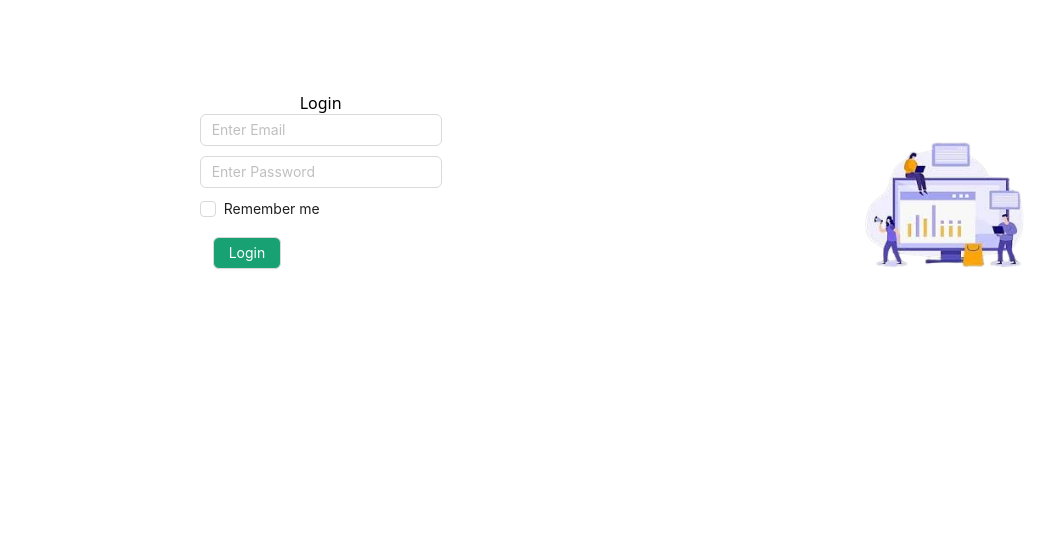
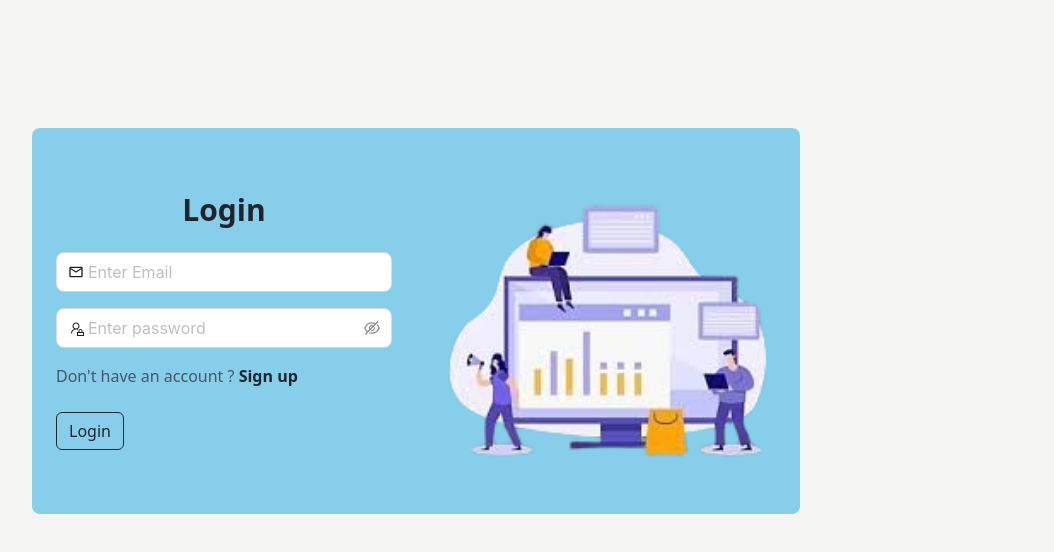
Before and after one commit to Muhammadnoman004/hackahthon-frontend, a React (Vite) app in the folder front-end/: page /login in a window 1280 px wide. Shown: the top 552 px of the page, without its empty margins (224-1278 px from the left). Built offline with nearby package versions, Linux system fonts and the light colour scheme.

Commit message:
Login UI issues solved.

```diff
--- a/front-end/src/Components/Forms/LoginForm/LoginForm.css
+++ /dev/null
@@ -1,68 +0,0 @@
-body {
-    background-color: #18a173;
-}
-
-.head h1 {
-    font-weight: 400;
-}
-
-.mainDiv {
-    border: 1px solid white;
-    display: flex;
-    justify-content: center;
-    align-items: center;
-    padding: 15px;
-    width: 100%;
-    height: 400px;
-    background-color: #fff;
-    color: #000;
-    border-radius: 10px;
-}
-
-.loginDiv {
-    display: flex;
-    flex-direction: column;
-    justify-content: center;
-    align-items: center;
-    width: 100%;
-}
-
-.inp {
-    display: flex;
-    margin-bottom: 10px;
-    flex-direction: row;
-    justify-content: space-between;
-    align-items: center;
-}
-
-.Button {
-
-    background-color: #18a173;
-    color: #fff;
-    transition: 0.5s;
-}
-
-.btn {
-    display: flex;
-    justify-content: space-between;
-    align-items: center;
-    margin-bottom: 30px;
-}
-
-@media (max-width: 559px) {
-    .imgDiv {
-        display: none;
-    }
-
-    .btn {
-        display: flex;
-        justify-content: center;
-    }
-
-    .mainDiv {
-        width: 300px !important;
-        margin: auto !important;
-        margin-top: 10vh !important;
-        padding: 0px !important;
-    }
-}
--- a/front-end/src/Components/Forms/LoginForm/LoginForm.jsx
+++ b/front-end/src/Components/Forms/LoginForm/LoginForm.jsx
@@ -1,49 +1,47 @@
 import React from 'react'
-import './LoginForm.css'
-import animateLogin from '../../../assets/animateSignup.png'
-import { Input, Button, Checkbox } from "antd";
+import { Input } from "antd";
+import animateSignup from '../../../assets/animateSignup.png'
+import { MdMailOutline } from "react-icons/md";
+import { LiaUserLockSolid } from 'react-icons/lia';
+import { Button } from 'react-bootstrap';
+import { Link } from 'react-router-dom';
 
 export default function LoginForm() {
 
-    const onChange = (e) => {
-        console.log(`checked = ${e.target.checked}`);
-    };
-
     return (
-
-        <div className="mainDiv">
-            <div className="loginDiv">
-                <div className="head">
+        <div className='h-screen absolute w-screen sm:bg-stone-100'>
+            <div className="bg-sky-blue m-auto flex justify-center items-center h-screen sm:w-fit sm:h-auto sm:absolute inset-x-0 top-32 rounded-lg">
+                <div className="flex flex-col justify-center items-center w-screen sm:w-96 h-auto p-3">
+                    <div className='mb-4 mt-5 text-4xl font-bold sm:font-semibold sm:text-3xl'>
                         <h1>Login</h1>
                     </div>
-                <div className="Form">
-
-                    <div className="inp">
-
-                        <Input type="email" placeholder="Enter Email" />
+                    <div className=" w-screen px-4 sm:w-96">
+                        <div className="mb-3">
+                            <Input type="email" placeholder="Enter Email" size='large' prefix={<MdMailOutline />
+                            } />
                         </div>
-                    <div className="inp">
-                        <Input type="password" placeholder="Enter Password" />
+                        <div className="mb-3">
+                            <Input.Password placeholder="Enter password" size='large' prefix={<LiaUserLockSolid />} />
+                        </div>
+                        <div>
+                            <span className='text-gray-600'>Don't have an account ? </span>
+                            <Link to={'/signup'}><span className='font-semibold hover:underline hover:font-bold'>Sign up</span></Link>
                         </div>
 
+                        <div className='mb-5 mt-4'>
+                            <Button variant='outline-dark'>Login</Button>
+                        </div>
 
-                    <div className="inp">
-                        <Checkbox onChange={onChange}>Remember me</Checkbox>
-                    </div>
-                    <div className="btn">
-                        <Button className="Button" >
-                            Login
-                        </Button>
                     </div>
                 </div>
-            </div>
-            <div className="imgDiv">
+                <div className="sm:visible">
                     <img
-                    src={animateLogin}
+                        className='w-96'
+                        src={animateSignup}
                         alt=""
                     />
                 </div>
             </div>
-
+        </div>
     )
 }
--- a/front-end/src/Components/Forms/SignUpForm/SignUpForm.jsx
+++ b/front-end/src/Components/Forms/SignUpForm/SignUpForm.jsx
@@ -1,9 +1,11 @@
 import React from 'react'
-import { Input, Button } from "antd";
+import { Input } from "antd";
 import animateSignup from '../../../assets/animateSignup.png'
 import { MdMailOutline } from "react-icons/md";
 import { FaRegUser } from 'react-icons/fa';
 import { LiaUserLockSolid } from 'react-icons/lia';
+import { Button } from 'react-bootstrap';
+import { Link } from 'react-router-dom';
 
 
 export default function SignUpForm() {
@@ -11,7 +13,7 @@
     return (
         <div className='h-screen absolute w-screen sm:bg-stone-100'>
             <div className="bg-sky-blue m-auto flex justify-center items-center h-screen sm:w-fit sm:h-auto sm:absolute inset-x-0 top-32 rounded-lg">
-                <div className="flex flex-col justify-center items-center w-screen sm:w-96 h-auto p-3">
+                <div className="flex flex-col justify-center items-center w-screen sm:w-96 h-auto">
                     <div className='mb-4 mt-5 text-4xl font-bold sm:font-semibold sm:text-3xl'>
                         <h1>Sign up</h1>
                     </div>
@@ -29,9 +31,13 @@
                         <div className="mb-3">
                             <Input.Password placeholder="Confirm Password" size='large' prefix={<LiaUserLockSolid />} />
                         </div>
+                        <div>
+                            <span className='text-gray-600'>Already have an account ? </span>
+                            <Link to={'/login'}><span className='font-semibold hover:underline hover:font-bold'>Login</span></Link>
+                        </div>
 
                         <div className='mb-5 mt-4'>
-                            <Button type='primary' ghost>Register</Button>
+                            <Button variant='outline-dark'>Register</Button>
                         </div>
 
                     </div>
```
Lines whose indentation alone changed are shown as unchanged.
